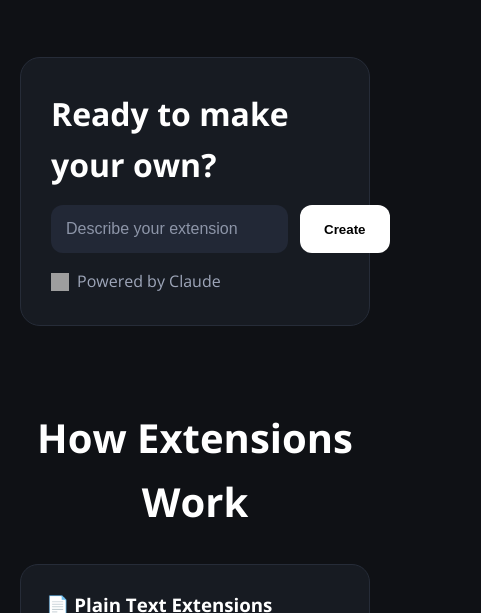
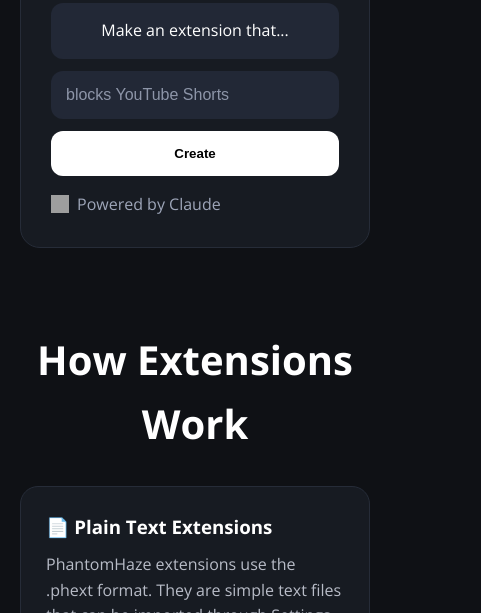
Before and after one commit to PhantomHaze-Security/phantomhaze-web, a plain HTML site: page extensions.html in a window 390 px wide. Shown: the part 777-1390 px from the top of the page, 481 px wide, since content can reach past the window. Drawn offline with nearby package versions, Linux system fonts and the light colour scheme; grey boxes are pictures that could not be loaded.

Commit message:
Update extensions.html

```diff
--- a/extensions.html
+++ b/extensions.html
@@ -3,7 +3,6 @@
 <head>
 <meta charset="UTF-8">
 <meta name="viewport" content="width=device-width, initial-scale=1.0">
-
 <title>PhantomHaze Extensions</title>
 
 <link rel="preconnect" href="https://fonts.googleapis.com">
@@ -35,7 +34,6 @@ body{
     top:20px;
     left:20px;
     z-index:1000;
-
     display:inline-block;
     background:#232833;
     color:white;
@@ -84,6 +82,16 @@ body{
 .creator-row{
     display:flex;
     gap:12px;
+    align-items:center;
+}
+
+.prompt-prefix{
+    background:#222836;
+    color:white;
+    padding:15px;
+    border-radius:12px;
+    white-space:nowrap;
+    font-size:16px;
 }
 
 .creator-row input{
@@ -164,8 +172,24 @@ footer{
     color:#798092;
     padding-bottom:40px;
 }
+
+@media (max-width: 768px){
+    .creator-row{
+        flex-direction:column;
+        align-items:stretch;
+    }
+
+    .prompt-prefix{
+        text-align:center;
+    }
+
+    .hero h1{
+        font-size:2.7rem;
+    }
+}
 </style>
 </head>
+
 <body>
 
 <a
@@ -194,10 +218,14 @@ footer{
 
         <div class="creator-row">
 
+            <span class="prompt-prefix">
+                Make an extension that...
+            </span>
+
             <input
                 type="text"
                 id="extensionPrompt"
-                placeholder="Describe your extension"
+                placeholder="blocks YouTube Shorts"
                 onkeydown="if(event.key==='Enter') createExtension()"
             >
 
@@ -289,12 +317,21 @@ footer{
 function createExtension() {
 
     const userPrompt =
-        document.getElementById("extensionPrompt")
-        .value
-        .trim();
+        document
+            .getElementById("extensionPrompt")
+            .value
+            .trim();
 
     if (!userPrompt) {
         alert("Please describe your extension.");
+        return;
+    }
+
+    const proceed = confirm(
+        "Heads up! You're about to be redirected to claude.com. Continue?"
+    );
+
+    if (!proceed) {
         return;
     }
 
@@ -302,10 +339,7 @@ function createExtension() {
         "Make me a PhantomHaze extension (you can access the wiki here: https://raw.githubusercontent.com/PhantomHaze-Security/phantomhaze-extensions/refs/heads/main/claude-integration.md) that " +
         userPrompt;
 
-    const query =
-        finalPrompt
-        .split(/\s+/)
-        .join("+");
+    const query = encodeURIComponent(finalPrompt);
 
     window.open(
         "https://claude.ai/new?q=" + query,
```
